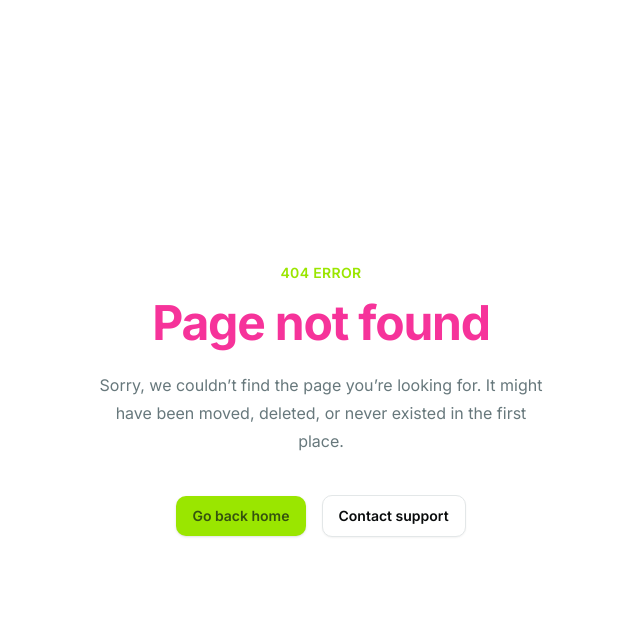
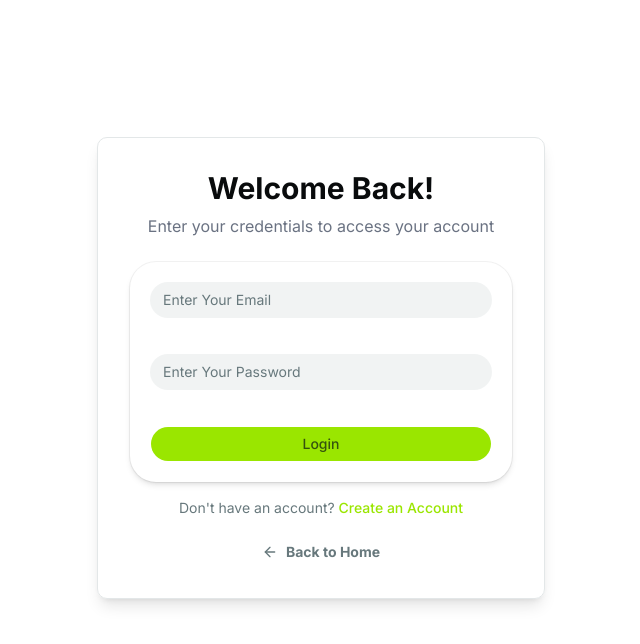
Before and after one commit to mdabdulaziz6236/gearup-frontend, a Next.js app: page /auth/login in a window 1280 px wide. Before the commit this address had no page. Shown: the top 644 px of the page, without its empty margins (319-959 px from the left). Built offline with nearby package versions, Linux system fonts and the light colour scheme.

Commit message:
feat(auth): add login page with form validation and server action

```diff
--- a/app/auth/_actions/authActions.ts
+++ b/app/auth/_actions/authActions.ts
@@ -1,4 +1,9 @@
 'use server'
+
+import { cookies } from "next/headers";
+import { redirect } from "next/navigation";
+import jwt, { JwtPayload } from 'jsonwebtoken'
+
 
 type RegisterState = {
   success: boolean;
@@ -27,8 +32,6 @@ export const registerAction = async (
     email,
     password,
   };
-  const url = process.env.BACKEND_API_URL
-  console.log(url)
   const res = await fetch(`${process.env.BACKEND_API_URL}/api/auth/register`, {
     method: "POST",
     headers: {
@@ -42,3 +45,57 @@ export const registerAction = async (
     return result;
 
 };
+
+
+type LoginState = {
+  success: Boolean;
+  statusCode: number;
+  message: string;
+  data: {
+    accessToken: string;
+    refreshToken: string;
+  };
+};
+
+
+export const loginAction = async (
+  prevState: LoginState,
+  formData: FormData,
+) => {
+  const email = formData.get("email");
+  const password = formData.get("password");
+  const payload = {
+    email,
+    password,
+  };
+  const res = await fetch(`${process.env.BACKEND_API_URL}/api/auth/login`, {
+    method: "POST",
+    headers: {
+      "content-type": "application/json",
+    },
+    body: JSON.stringify(payload),
+  });
+  const result = await res.json();
+  if (result.success) {
+    const cookieStore = await cookies();
+    cookieStore.set("accessToken", result.data.accessToken, {
+      httpOnly: true,
+      maxAge: 60 * 60 * 24,
+      sameSite: "lax",
+    });
+    cookieStore.set("refreshToken", result.data.refreshToken, {
+      httpOnly: true,
+      maxAge: 60 * 60 * 24 * 7,
+      sameSite: "lax",
+    });
+    // const decodedToken = jwt.decode(result.data.accessToken) as JwtPayload;
+    // // if (decodedToken.role === "CUSTOMER") {
+    // //   redirect("/dashboard/customer");
+    // // } else if (decodedToken.role === "ADMIN") {
+    // //   redirect("/dashboard/admin");
+    // // }else if(decodedToken.role === "PROVIDER"){
+    // //   redirect("/dashboard/provider")
+    // // }
+  }
+  return result;
+};
--- /dev/null
+++ b/app/auth/_components/LoginForm.tsx
@@ -0,0 +1,59 @@
+"use client";
+
+import { Button } from "@/components/ui/button";
+import { Card } from "@/components/ui/card";
+import { Input } from "@/components/ui/input";
+import { loginAction } from "../_actions/authActions";
+import { useActionState, useEffect } from "react";
+import { toast } from "sonner";
+import Link from "next/link";
+import { useRouter } from "next/navigation";
+
+function LoginForm() {
+  const [state, action, pending] = useActionState(loginAction, false);
+  const router = useRouter();
+  useEffect(() => {
+    if (!state) return;
+
+    if (state.success) {
+      toast.success(state.message || "Login Successfully");
+      setTimeout(() => {
+        router.push("/");
+      }, 1500);
+    }
+    if (!state.success) {
+      toast.error(state.message || "Login failed!");
+    }
+  }, [state]);
+
+  return (
+    <form action={action} className="space-y-4">
+      <Card className="p-5 space-y-3">
+        <Input
+          name="email"
+          type="email"
+          placeholder="Enter Your Email"
+          required
+        />
+        <Input
+          name="password"
+          type="password"
+          placeholder="Enter Your Password"
+          required
+        />
+        <Button type="submit">{pending ? "Submitting..." : "Login"}</Button>
+      </Card>
+      <div className="text-center text-sm text-muted-foreground mt-2">
+        <span>Don't have an account? </span>
+        <Link
+          href="/auth/register"
+          className="text-primary hover:underline font-medium"
+        >
+          Create an Account
+        </Link>
+      </div>
+    </form>
+  );
+}
+
+export default LoginForm;
--- a/app/auth/_components/RegisterForm.tsx
+++ b/app/auth/_components/RegisterForm.tsx
@@ -18,7 +18,7 @@ function RegisterForm() {
     if (state.success) {
       toast.success(state.message || "Registration successful!");
       setTimeout(() => {
-        router.push("/login");
+        router.push("/auth/login");
       }, 1500);
     } else {
       toast.error(state.message || "Registration failed!");
@@ -78,7 +78,7 @@ function RegisterForm() {
       <div className="text-center text-sm text-muted-foreground mt-2">
         <span>Already have an account? </span>
         <Link
-          href="/login"
+          href="/auth/login"
           className="text-primary hover:underline font-medium"
         >
           Login here
--- /dev/null
+++ b/app/auth/login/page.tsx
@@ -0,0 +1,33 @@
+import Link from "next/link";
+import { ArrowLeft } from "lucide-react";
+import LoginForm from "../_components/LoginForm";
+
+export default function LoginPage() {
+  return (
+    <>
+      <div className="flex min-h-[calc(100vh-64.9px)] p-4 items-center justify-center">
+        <div className="w-full max-w-md space-y-6 rounded-lg border p-8 shadow-lg">
+          {/* FORM GENERIC TEXT */}
+          <div className="space-y-2 text-center ">
+            <h1 className="text-3xl font-bold ">Welcome Back!</h1>
+            <p className="text-gray-500">
+              Enter your credentials to access your account
+            </p>
+          </div>
+          {/* FORM */}
+
+          <LoginForm></LoginForm>
+          <div className="  text-center font-bold">
+            <Link
+              href="/"
+              className="inline-flex items-center gap-2 text-sm text-muted-foreground hover:text-foreground transition-colors group"
+            >
+              <ArrowLeft className="size-4 transition-transform group-hover:-translate-x-1" />
+              <span>Back to Home</span>
+            </Link>
+          </div>
+        </div>
+      </div>
+    </>
+  );
+}
--- a/package.json
+++ b/package.json
@@ -12,6 +12,7 @@
     "class-variance-authority": "^0.7.1",
     "clsx": "^2.1.1",
     "dotenv": "^17.4.2",
+    "jsonwebtoken": "^9.0.3",
     "lucide-react": "^1.27.0",
     "next": "16.2.12",
     "next-themes": "^0.4.6",
@@ -25,6 +26,7 @@
   },
   "devDependencies": {
     "@tailwindcss/postcss": "^4",
+    "@types/jsonwebtoken": "^9.0.10",
     "@types/node": "^20",
     "@types/react": "^19",
     "@types/react-dom": "^19",
```
Also changed, not shown: 1 other file (tests, documents, lock files or other folders).
